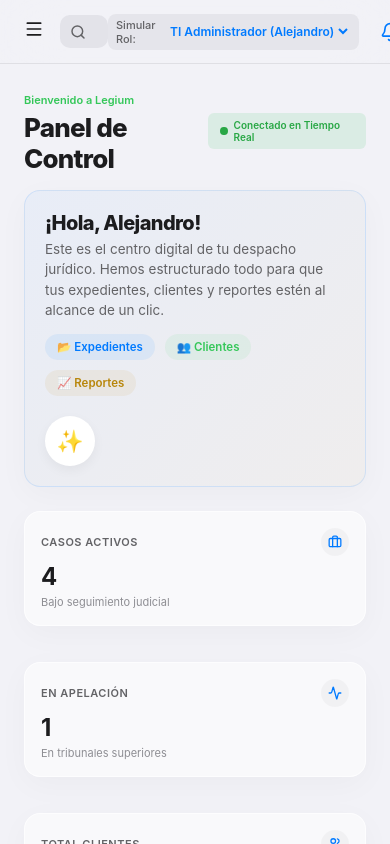
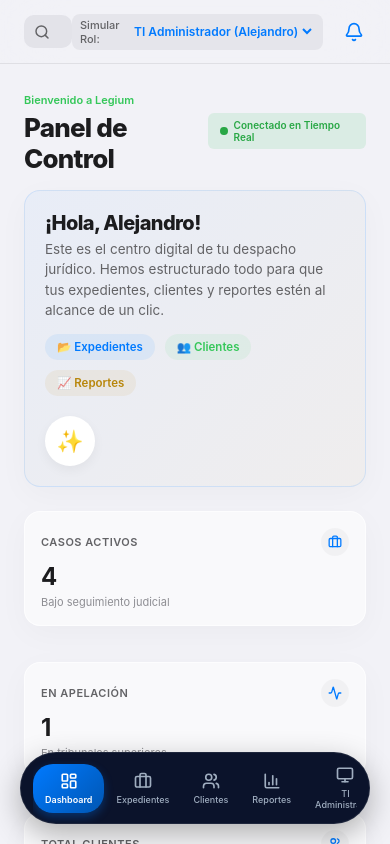
Before and after one commit to ISLASKRIGA/Legium, a React (Vite) app: page / in a window 390 px wide. Built offline with nearby package versions, Linux system fonts and the light colour scheme.

Commit message:
Tu mensaje sobre qué cambiaste

```diff
--- a/src/index.css
+++ b/src/index.css
@@ -106,19 +106,23 @@ a:hover {
   overflow: hidden;
 }
 
-/* Sidebar - iPadOS translucent sidebar style */
+/* Sidebar - Premium Flying Capsule (Pastilla Flotante) */
 .sidebar {
   width: 250px;
-  background-color: var(--bg-sidebar);
-  backdrop-filter: var(--glass-blur);
-  -webkit-backdrop-filter: var(--glass-blur);
-  border-right: 1px solid var(--border-color);
+  background-color: #0b132b; /* Premium dark navy/blue capsule background */
   display: flex;
   flex-direction: column;
-  height: 100%;
   flex-shrink: 0;
   z-index: 100;
   transition: var(--transition-normal);
+
+  /* Flying capsule styles (desktop) */
+  margin: 16px 0 16px 16px;
+  height: calc(100vh - 32px);
+  border-radius: 28px;
+  box-shadow: 0 16px 40px rgba(0, 0, 0, 0.15);
+  border: 1px solid rgba(255, 255, 255, 0.05);
+  overflow: hidden;
 }
 
 .sidebar-brand {
@@ -131,12 +135,12 @@ a:hover {
 .logo-icon {
   width: 32px;
   height: 32px;
-  border-radius: 8px;
+  border-radius: 10px;
   background: linear-gradient(135deg, var(--primary-gold), #b38600);
   display: flex;
   align-items: center;
   justify-content: center;
-  box-shadow: 0 2px 8px rgba(184, 134, 11, 0.2);
+  box-shadow: 0 2px 8px rgba(184, 134, 11, 0.3);
 }
 
 .logo-icon svg {
@@ -148,7 +152,7 @@ a:hover {
 .brand-name {
   font-size: 20px;
   font-weight: 800;
-  color: var(--text-primary);
+  color: #ffffff; /* White text for dark sidebar */
   letter-spacing: -0.5px;
 }
 
@@ -161,7 +165,7 @@ a:hover {
   padding: 10px 14px;
   display: flex;
   flex-direction: column;
-  gap: 4px;
+  gap: 6px;
   flex-grow: 1;
   overflow-y: auto;
 }
@@ -170,43 +174,45 @@ a:hover {
   display: flex;
   align-items: center;
   gap: 12px;
-  padding: 10px 14px;
-  border-radius: 10px;
-  color: var(--text-primary);
+  padding: 12px 16px;
+  border-radius: 14px;
+  color: #a0aec0; /* Soft contrast text */
   font-weight: 500;
-  font-size: 14.5px;
-  transition: var(--transition-fast);
+  font-size: 14px;
+  transition: all var(--transition-fast);
   border: none;
 }
 
 .menu-item a svg {
   width: 20px;
   height: 20px;
-  stroke: var(--text-secondary);
+  stroke: #a0aec0;
   stroke-width: 2.2;
   fill: none;
-  transition: var(--transition-fast);
+  transition: all var(--transition-fast);
 }
 
 .menu-item a:hover {
-  background-color: rgba(0, 0, 0, 0.04);
+  background-color: rgba(255, 255, 255, 0.05);
+  color: #ffffff;
 }
 
 .menu-item.active a {
-  color: var(--primary-blue);
-  background-color: rgba(0, 122, 255, 0.08);
+  color: #ffffff;
+  background: linear-gradient(135deg, var(--primary-blue), #0056b3);
+  box-shadow: 0 6px 20px rgba(0, 122, 255, 0.35);
   font-weight: 600;
 }
 
 .menu-item.active a svg {
-  stroke: var(--primary-blue);
+  stroke: #ffffff;
 }
 
 /* Sidebar Footer User Badge */
 .sidebar-footer {
   padding: 16px 20px;
-  border-top: 1px solid var(--border-color);
-  background: rgba(255, 255, 255, 0.3);
+  border-top: 1px solid rgba(255, 255, 255, 0.08);
+  background: rgba(255, 255, 255, 0.02);
 }
 
 .user-badge {
@@ -219,14 +225,14 @@ a:hover {
   width: 36px;
   height: 36px;
   border-radius: 50%;
-  background: rgba(0, 0, 0, 0.05);
+  background: rgba(255, 255, 255, 0.08);
   border: 1.5px solid var(--primary-blue);
   display: flex;
   align-items: center;
   justify-content: center;
   font-weight: 700;
   font-size: 13px;
-  color: var(--primary-blue);
+  color: #ffffff;
 }
 
 .user-info {
@@ -237,7 +243,7 @@ a:hover {
 .user-name {
   font-size: 13px;
   font-weight: 600;
-  color: var(--text-primary);
+  color: #ffffff;
   max-width: 140px;
   overflow: hidden;
   text-overflow: ellipsis;
@@ -246,7 +252,7 @@ a:hover {
 
 .user-role {
   font-size: 11px;
-  color: var(--text-secondary);
+  color: #a0aec0;
   font-weight: 400;
 }
 
@@ -1290,29 +1296,89 @@ textarea.form-control {
 }
 
 /* Responsive mobile design */
+/* Responsive mobile design */
 .mobile-toggle {
-  display: none;
-  background: none;
-  border: none;
-  color: var(--text-primary);
-  font-size: 20px;
-  cursor: pointer;
+  display: none !important; /* Hide hamburger menu icon as we use a floating bottom dock */
 }
 
 @media (max-width: 768px) {
   .sidebar {
-    position: absolute;
-    left: -250px;
-    background-color: #fff;
+    position: fixed;
+    bottom: 20px;
+    left: 20px;
+    right: 20px;
+    width: calc(100% - 40px) !important;
+    height: 72px !important;
+    margin: 0 !important;
+    background-color: #0b132b !important;
+    box-shadow: 0 10px 30px rgba(0, 0, 0, 0.3) !important;
+    border-radius: 99px !important;
+    border: 1px solid rgba(255, 255, 255, 0.08) !important;
+    z-index: 1000 !important;
+    display: flex !important;
+    flex-direction: row !important;
+    align-items: center;
+    justify-content: space-around;
+    padding: 0 12px;
   }
 
-  .sidebar.mobile-open {
-    left: 0;
-    box-shadow: 10px 0 30px rgba(0,0,0,0.1);
+  .sidebar-brand, .sidebar-footer {
+    display: none !important;
   }
 
-  .mobile-toggle {
-    display: block;
+  .sidebar-menu {
+    display: flex !important;
+    flex-direction: row !important;
+    width: 100% !important;
+    height: 100% !important;
+    align-items: center;
+    justify-content: space-around !important;
+    padding: 0 !important;
+    margin: 0 !important;
+    gap: 0 !important;
+    overflow-y: hidden !important;
+  }
+
+  .menu-item {
+    flex-grow: 1;
+    display: flex;
+    justify-content: center;
+  }
+
+  .menu-item a {
+    display: flex !important;
+    flex-direction: column !important;
+    align-items: center !important;
+    justify-content: center !important;
+    gap: 4px !important;
+    padding: 8px 12px !important;
+    border-radius: 20px !important;
+    color: #a0aec0 !important;
+    font-size: 9px !important;
+    font-weight: 500;
+    text-align: center;
+    background: transparent !important;
+    box-shadow: none !important;
+  }
+
+  .menu-item a svg {
+    width: 18px !important;
+    height: 18px !important;
+    stroke: #a0aec0 !important;
+  }
+
+  .menu-item.active a {
+    color: #ffffff !important;
+    background: linear-gradient(135deg, var(--primary-blue), #0056b3) !important;
+    box-shadow: 0 4px 10px rgba(0, 122, 255, 0.3) !important;
+  }
+
+  .menu-item.active a svg {
+    stroke: #ffffff !important;
+  }
+
+  .page-container {
+    padding-bottom: 100px !important;
   }
 
   .dashboard-layout {
```
